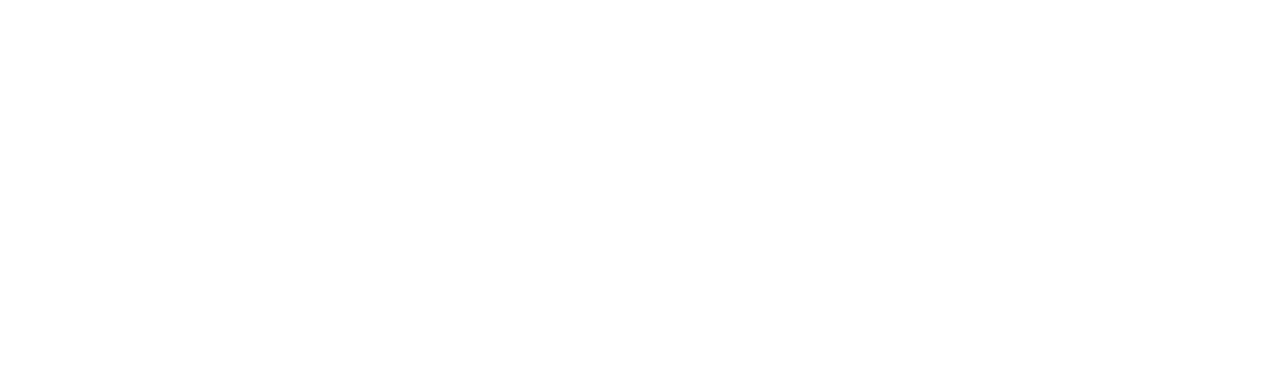
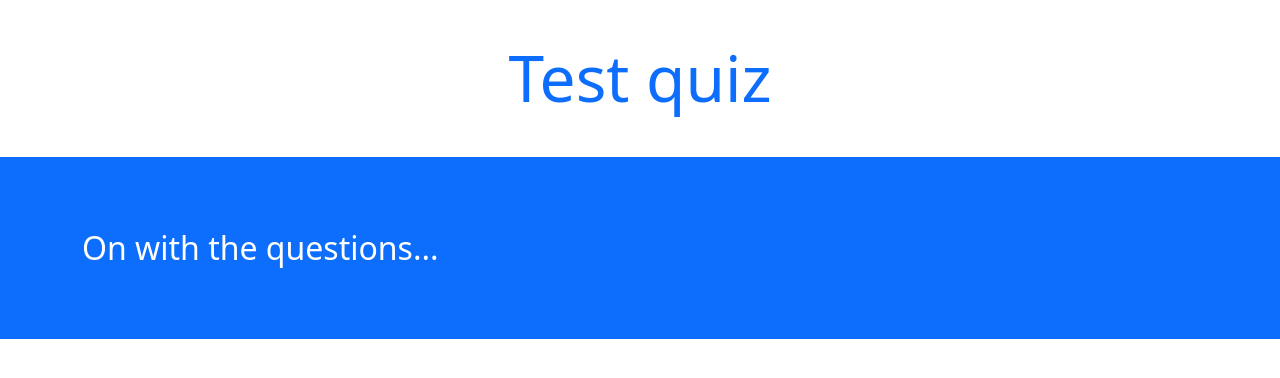
Before and after one commit to AntonTeplyakov/TestQuiz, a plain HTML site: page index.html in a window 1280 px wide. Drawn offline with nearby package versions, Linux system fonts and the light colour scheme.

Commit message:
Update index.html
Made top section

```diff
--- a/index.html
+++ b/index.html
@@ -4,9 +4,22 @@
     <meta charset="UTF-8">
     <meta http-equiv="X-UA-Compatible" content="IE=edge">
     <meta name="viewport" content="width=device-width, initial-scale=1.0">
+    <link href="https://cdn.jsdelivr.net/npm/bootstrap@5.0.2/dist/css/bootstrap.min.css" rel="stylesheet" integrity="sha384-EVSTQN3/azprG1Anm3QDgpJLIm9Nao0Yz1ztcQTwFspd3yD65VohhpuuCOmLASjC" crossorigin="anonymous">
     <title>Test quiz</title>
 </head>
 <body>
+    <div class="intro py-3 bg-white text-center">
+        <div class="container">
+            <h2 class="text-primary display-3 my-4">
+                Test quiz
+            </h2>
+        </div>
+    </div>
+    <div class="quiz py-4 bg-primary">
+        <div class="container">
+            <h2 class="my-5 text-white">On with the questions...</h2>
+        </div>
+    </div>
  <script src="/script.js"></script>
 </body>
 </html>
```
